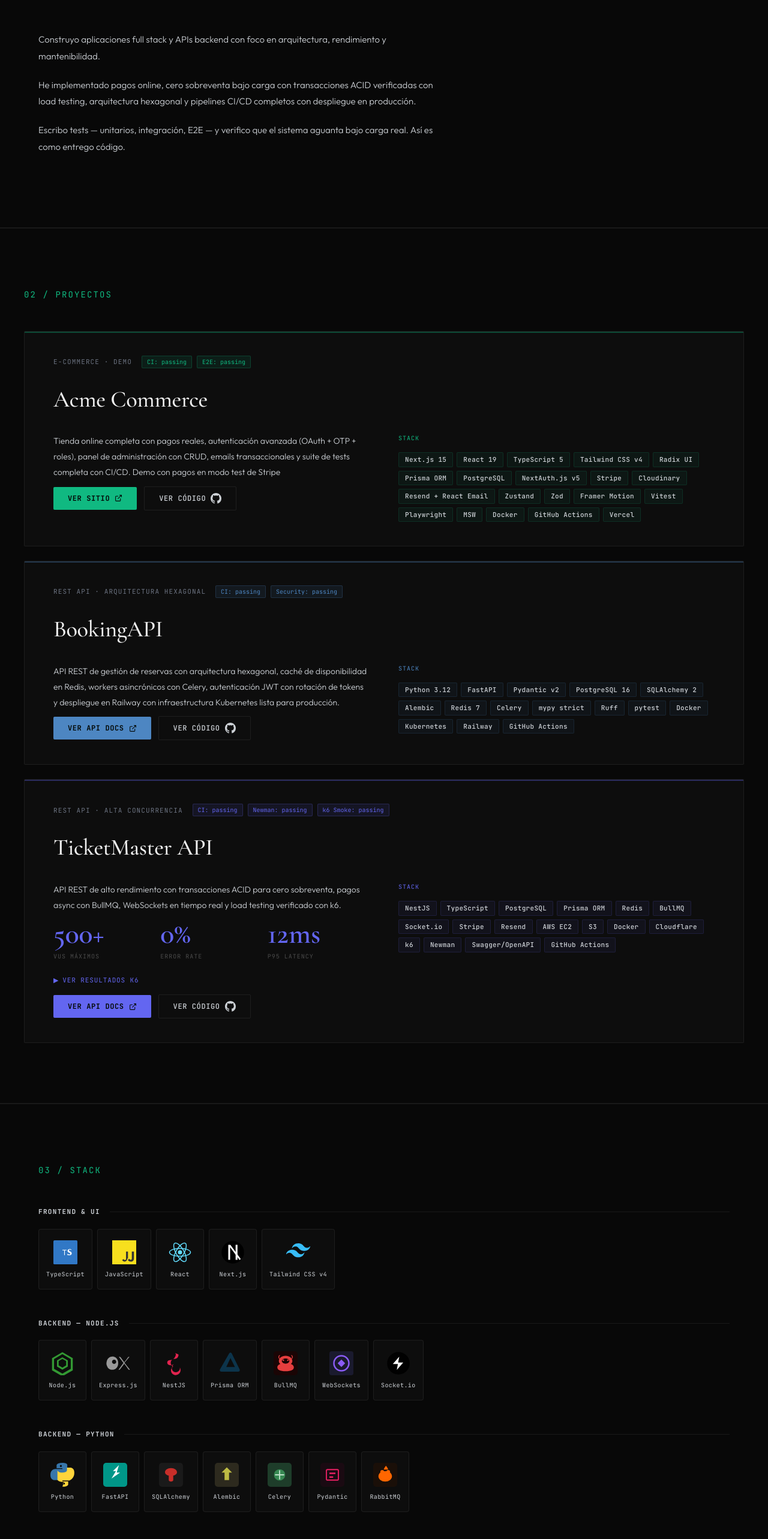
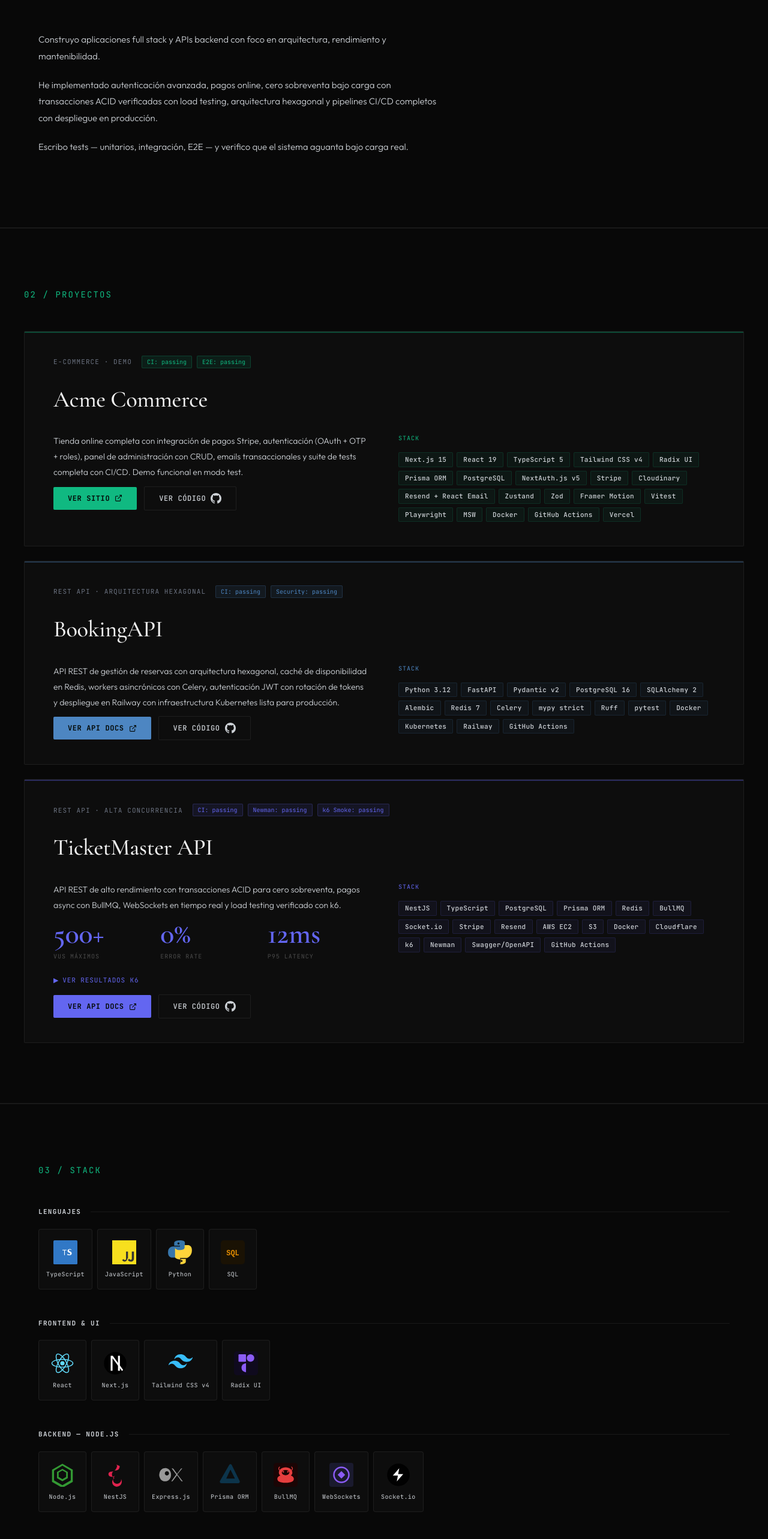
Before and after one commit to LucasBenitez7/portfolio, a Next.js app: page / in a window 1280 px wide. Shown: the part 920-3486 px from the top of the page at 60% size. Built offline with nearby package versions, Linux system fonts and the light colour scheme.

Commit message:
feat: add BookingAPI project, restructure stack categories, update about section

```diff
--- a/app/components/sections/about/About.tsx
+++ b/app/components/sections/about/About.tsx
@@ -46,7 +46,7 @@
               fontWeight: 300,
             }}
           >
-            He implementado pagos online, cero sobreventa bajo carga con
+            He implementado autenticación avanzada, pagos online, cero sobreventa bajo carga con
             transacciones ACID verificadas con load testing, arquitectura
             hexagonal y pipelines CI/CD completos con despliegue en producción.
           </p>
@@ -60,7 +60,7 @@
             }}
           >
             Escribo tests — unitarios, integración, E2E — y verifico que el
-            sistema aguanta bajo carga real. Así es como entrego código.
+            sistema aguanta bajo carga real.
           </p>
         </div>
       </div>
--- a/app/data/projects/project-list.ts
+++ b/app/data/projects/project-list.ts
@@ -6,7 +6,7 @@
     url: "https://shop.lsbstack.com",
     repo: "https://github.com/LucasBenitez7/acme-commerce-starter",
     description:
-      "Tienda online completa con pagos reales, autenticación avanzada (OAuth + OTP + roles), panel de administración con CRUD, emails transaccionales y suite de tests completa con CI/CD. Demo con pagos en modo test de Stripe",
+      "Tienda online completa con integración de pagos Stripe, autenticación (OAuth + OTP + roles), panel de administración con CRUD, emails transaccionales y suite de tests completa con CI/CD. Demo funcional en modo test.",
     stack: [
       "Next.js 15",
       "React 19",
--- a/app/data/stack/stack-data.ts
+++ b/app/data/stack/stack-data.ts
@@ -1,6 +1,6 @@
 export interface StackItem {
   name: string;
-  icon: string; // SVG string
+  icon: string;
   color: string;
 }
 
@@ -12,7 +12,7 @@
 
 export const STACK_CATEGORIES: StackCategory[] = [
   {
-    title: "Frontend & UI",
+    title: "Lenguajes",
     items: [
       {
         name: "TypeScript",
@@ -25,6 +25,21 @@
         icon: `<svg viewBox="0 0 128 128" xmlns="http://www.w3.org/2000/svg"><rect width="128" height="128" fill="#F7DF1E"/><path d="M116 96.7c0 11.5-6.7 16.8-16.5 16.8-8.6 0-13.6-4.5-16.1-9.9l8.7-5.3c1.7 3 3.2 5.5 6.8 5.5 3.5 0 5.7-1.4 5.7-6.7V60.1h11.4v36.6zm-35.8.7c0 9.5-5.5 15.8-13.6 15.8-7.3 0-11.5-3.8-13.7-8.4l8.7-5.1c1.6 2.9 3.1 5.3 6.7 5.3 3.4 0 5.5-1.7 5.5-8.2V60.1h10.4v37.3z" fill="#333"/></svg>`,
       },
       {
+        name: "Python",
+        color: "#3776ab",
+        icon: `<svg viewBox="0 0 256 255" xmlns="http://www.w3.org/2000/svg"><path fill="#3776AB" d="M126.916.072c-64.832 0-60.784 28.115-60.784 28.115l.072 29.128h61.868v8.745H55.258S.001 64.486.001 128.268s48.945 55.699 48.945 55.699h29.225v-26.173S76.1 156.865 126.916 156.865c50.816 0 53.081-26.75 53.081-26.75V30.76S191.748.072 126.916.072zm-15.15 22.9a10.91 10.91 0 0110.91 10.91 10.91 10.91 0 01-10.91 10.911 10.91 10.91 0 01-10.911-10.91 10.91 10.91 0 0110.91-10.911z"/><path fill="#FFD43B" d="M129.072 254.928c64.832 0 60.784-28.115 60.784-28.115l-.072-29.128H127.916v-8.745h72.102s55.257-18.502 55.257-82.284-48.945-55.699-48.945-55.699h-29.225v26.173s2.097 27.346-48.719 27.346-53.081-26.75-53.081-26.75v100.142s-1.173 26.75 66.679 26.75zm15.15-22.9a10.91 10.91 0 01-10.91-10.911 10.91 10.91 0 0110.91-10.91 10.91 10.91 0 0110.911 10.91 10.91 10.91 0 01-10.91 10.911z"/></svg>`,
+      },
+      {
+        name: "SQL",
+        color: "#e38c00",
+        icon: `<svg viewBox="0 0 128 128" xmlns="http://www.w3.org/2000/svg"><rect width="128" height="128" rx="16" fill="#1a1204"/><text x="64" y="80" font-family="monospace" font-weight="bold" font-size="38" fill="#E38C00" text-anchor="middle">SQL</text></svg>`,
+      },
+    ],
+  },
+  {
+    title: "Frontend & UI",
+    items: [
+      {
         name: "React",
         color: "#61dafb",
         icon: `<svg viewBox="0 0 128 128" xmlns="http://www.w3.org/2000/svg"><circle cx="64" cy="64" r="11.4" fill="#61DAFB"/><g fill="none" stroke="#61DAFB" stroke-width="5"><ellipse cx="64" cy="64" rx="56" ry="21"/><ellipse cx="64" cy="64" rx="56" ry="21" transform="rotate(60 64 64)"/><ellipse cx="64" cy="64" rx="56" ry="21" transform="rotate(120 64 64)"/></g></svg>`,
@@ -34,11 +49,15 @@
         color: "#ffffff",
         icon: `<svg viewBox="0 0 128 128" xmlns="http://www.w3.org/2000/svg"><circle cx="64" cy="64" r="60" fill="#000"/><path d="M106.3 99.3L51 24H40v80h9.7V37l50.6 68.2c2-1.9 4-4.1 6-5.9z" fill="white"/><rect x="79" y="24" width="10" height="80" fill="white"/></svg>`,
       },
-
       {
         name: "Tailwind CSS v4",
         color: "#38bdf8",
         icon: `<svg viewBox="0 0 128 128" xmlns="http://www.w3.org/2000/svg"><path fill="#38BDF8" d="M64 16c-18.2 0-29.6 9.1-33.9 27.3 6.8-9.1 14.7-12.5 23.8-10.2 5.2 1.3 8.9 5 12.9 9.2C73 49.2 79.9 56.5 96 56.5c18.2 0 29.6-9.1 33.9-27.3-6.8 9.1-14.7 12.5-23.8 10.2-5.2-1.3-8.9-5-12.9-9.2C86.9 23.3 79.9 16 64 16zm-32 34.2c-18.2 0-29.6 9.1-33.9 27.3C5 68.4 12.9 65 22 67.3c5.2 1.3 8.9 5 12.9 9.2 6.2 6.9 13.1 14.2 29.2 14.2 18.2 0 29.6-9.1 33.9-27.3-6.8 9.1-14.7 12.5-23.8 10.2-5.2-1.3-8.9-5-12.9-9.2C55 57.5 48.1 50.2 32 50.2z"/></svg>`,
+      },
+      {
+        name: "Radix UI",
+        color: "#8b5cf6",
+        icon: `<svg viewBox="0 0 128 128" xmlns="http://www.w3.org/2000/svg"><rect width="128" height="128" rx="16" fill="#0f0a1e"/><rect x="24" y="16" width="40" height="40" rx="4" fill="#8B5CF6"/><circle cx="88" cy="36" r="20" fill="#8B5CF6"/><path d="M64 64v48a24 24 0 0 1-1.04-47.98L64 64z" fill="#8B5CF6"/></svg>`,
       },
     ],
   },
@@ -51,14 +70,14 @@
         icon: `<svg viewBox="0 0 128 128" xmlns="http://www.w3.org/2000/svg"><path fill="#339933" d="M64 4.5L8.6 36.8v64.4L64 133.5l55.4-32.3V36.8L64 4.5zm0 10.8l44.6 26v52L64 119.3 19.4 93.3v-52L64 15.3z"/><path fill="#339933" d="M64 31.7L35.2 48.4v33.2L64 98.3l28.8-16.7V48.4L64 31.7zm0 8.7l20 11.6v23.2L64 86.8 44 75.2V52L64 40.4z"/></svg>`,
       },
       {
+        name: "NestJS",
+        color: "#e0234e",
+        icon: `<svg viewBox="0 0 128 128" xmlns="http://www.w3.org/2000/svg"><path fill="#E0234E" d="M74.3 11.1c-1.3-.5-2.6-.6-3.8-.2 2.7 1.6 4 4.5 3.3 7.5L73 21.3c-1.3 5.2-3.8 10.1-7.1 14.3-3.4 4.3-7.4 7.4-11.9 9.4-3.4 1.5-7.1 2.3-10.8 2.3H41c-2.6 0-5.1.7-7.3 2-2 1.3-3.6 3.1-4.6 5.2l-.3.9c-1.6 4.5-.8 9.5 2.1 13.3 2.2 2.7 5.3 4.5 8.7 5l3.4.4c4.1.5 8.3.1 12.2-1.1 2.8-.9 5.5-2.3 7.8-4 0 .1.1.1.1.2-.2.2-.5.4-.7.6-3.2 2.9-5.8 6.4-7.6 10.3-1.5 3.3-2.2 6.8-2.2 10.4v.6c0 4 1.1 7.9 3.2 11.3 2.3 3.7 5.7 6.6 9.7 8.3 2.5 1 5.1 1.5 7.8 1.5 6.6 0 12.9-3 17.1-8.1 3.1-3.7 4.9-8.3 5.1-13.1v-1.6c0-1.1-.1-2.3-.3-3.4.9 1.6 1.7 3.3 2.3 5 1.5 4.4 2 9.1 1.3 13.7-.7 4.5-2.6 8.8-5.4 12.4-4 5-9.7 8.4-16 9.5-.9.2-1.8.3-2.7.3h-1c-5.9 0-11.7-2-16.4-5.7-3.2-2.5-5.8-5.8-7.5-9.5-1.3-2.9-1.9-6-1.9-9.1v-.4c0-4.9 1.5-9.7 4.2-13.7 2-2.9 4.7-5.4 7.8-7.2-.8-.3-1.5-.7-2.2-1.1-3.3-1.8-6.1-4.4-8.1-7.6-2.1-3.2-3.2-6.9-3.2-10.7v-.4c0-3.2.8-6.4 2.2-9.3 1.6-3.2 4-5.9 6.8-7.9 2.5-1.8 5.3-3 8.3-3.6.4-.1.9-.1 1.3-.2h2.2c3.1 0 6.1-.7 8.9-2 2.6-1.2 4.9-3 6.7-5.2 2.1-2.5 3.6-5.5 4.3-8.7l.8-3c.3-1.3.1-2.7-.6-3.8-.7-1.3-1.9-2.2-3.2-2.6z"/></svg>`,
+      },
+      {
         name: "Express.js",
         color: "#999999",
         icon: `<svg viewBox="0 0 128 128" xmlns="http://www.w3.org/2000/svg"><path fill="#999" d="M126.67 98.44c-4.56 1.16-7.38.05-9.91-3.75-5.68-8.51-11.95-16.63-18-24.9-.78-1.07-1.59-2.12-2.6-3.45C89 76 81.85 85.2 75.14 94.77c-2.4 3.42-4.92 4.91-9.4 3.7l26.29-36.13L67.6 29.71c4.31-.84 7.29-.41 9.93 3.45 5.83 8.52 12.26 16.63 18.67 25.21 6.45-8.55 12.8-16.67 18.8-25.11 2.41-3.42 4.86-4.84 9.2-3.51L97.5 61.84l29.17 36.6zM1.33 61.84c.72-3.61 1.2-7.29 2.2-10.83 6-21.43 30.6-30.34 47.5-17.06C60.93 41.64 63.98 52 64 63c.03 10.35-2.99 21-10.32 27.54-13.38 12.03-34.35 10.72-44.61-2.8-3.96-5.1-5.51-11.5-7.74-17.9zm40.94 5.42c6.4-.06 11.3-5.1 11.21-11.41-.08-6.06-5.02-10.92-11.14-10.97-6.24-.05-11.33 5.1-11.33 11.44 0 6.37 5.01 11.43 11.26 11.94z"/></svg>`,
-      },
-      {
-        name: "NestJS",
-        color: "#e0234e",
-        icon: `<svg viewBox="0 0 128 128" xmlns="http://www.w3.org/2000/svg"><path fill="#E0234E" d="M74.3 11.1c-1.3-.5-2.6-.6-3.8-.2 2.7 1.6 4 4.5 3.3 7.5L73 21.3c-1.3 5.2-3.8 10.1-7.1 14.3-3.4 4.3-7.4 7.4-11.9 9.4-3.4 1.5-7.1 2.3-10.8 2.3H41c-2.6 0-5.1.7-7.3 2-2 1.3-3.6 3.1-4.6 5.2l-.3.9c-1.6 4.5-.8 9.5 2.1 13.3 2.2 2.7 5.3 4.5 8.7 5l3.4.4c4.1.5 8.3.1 12.2-1.1 2.8-.9 5.5-2.3 7.8-4 0 .1.1.1.1.2-.2.2-.5.4-.7.6-3.2 2.9-5.8 6.4-7.6 10.3-1.5 3.3-2.2 6.8-2.2 10.4v.6c0 4 1.1 7.9 3.2 11.3 2.3 3.7 5.7 6.6 9.7 8.3 2.5 1 5.1 1.5 7.8 1.5 6.6 0 12.9-3 17.1-8.1 3.1-3.7 4.9-8.3 5.1-13.1v-1.6c0-1.1-.1-2.3-.3-3.4.9 1.6 1.7 3.3 2.3 5 1.5 4.4 2 9.1 1.3 13.7-.7 4.5-2.6 8.8-5.4 12.4-4 5-9.7 8.4-16 9.5-.9.2-1.8.3-2.7.3h-1c-5.9 0-11.7-2-16.4-5.7-3.2-2.5-5.8-5.8-7.5-9.5-1.3-2.9-1.9-6-1.9-9.1v-.4c0-4.9 1.5-9.7 4.2-13.7 2-2.9 4.7-5.4 7.8-7.2-.8-.3-1.5-.7-2.2-1.1-3.3-1.8-6.1-4.4-8.1-7.6-2.1-3.2-3.2-6.9-3.2-10.7v-.4c0-3.2.8-6.4 2.2-9.3 1.6-3.2 4-5.9 6.8-7.9 2.5-1.8 5.3-3 8.3-3.6.4-.1.9-.1 1.3-.2h2.2c3.1 0 6.1-.7 8.9-2 2.6-1.2 4.9-3 6.7-5.2 2.1-2.5 3.6-5.5 4.3-8.7l.8-3c.3-1.3.1-2.7-.6-3.8-.7-1.3-1.9-2.2-3.2-2.6z"/></svg>`,
       },
       {
         name: "Prisma ORM",
@@ -236,7 +255,6 @@
         color: "#2088ff",
         icon: `<svg viewBox="0 0 128 128" xmlns="http://www.w3.org/2000/svg"><rect width="128" height="128" rx="16" fill="#0f172a"/><circle cx="64" cy="28" r="12" fill="#2088FF"/><circle cx="28" cy="84" r="12" fill="#2088FF"/><circle cx="100" cy="84" r="12" fill="#2088FF"/><line x1="56" y1="38" x2="34" y2="72" stroke="#2088FF" stroke-width="4" stroke-linecap="round"/><line x1="72" y1="38" x2="94" y2="72" stroke="#2088FF" stroke-width="4" stroke-linecap="round"/><line x1="40" y1="84" x2="88" y2="84" stroke="#2088FF" stroke-width="4" stroke-linecap="round"/></svg>`,
       },
-
       {
         name: "Docker",
         color: "#2496ed",
```
